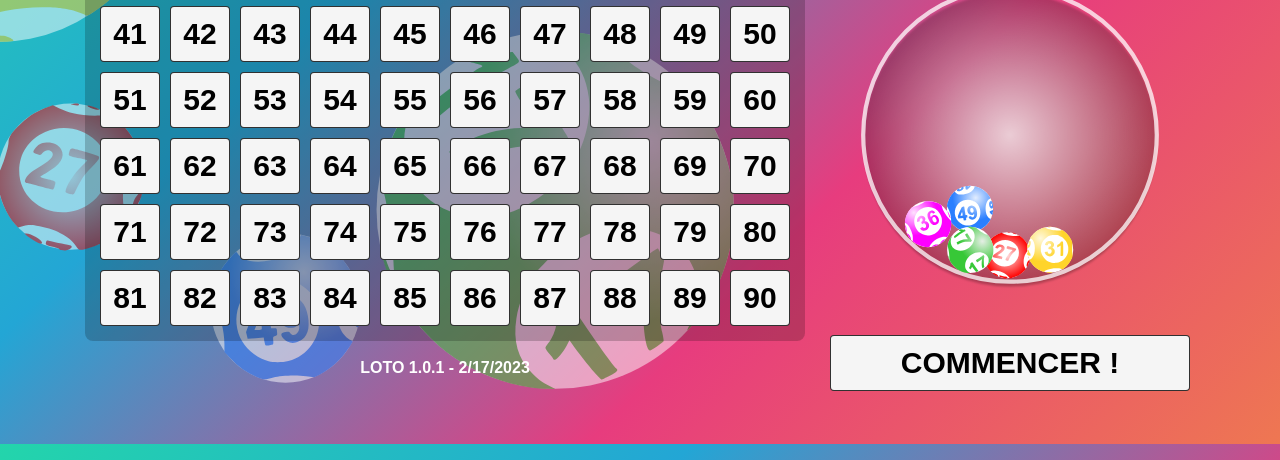
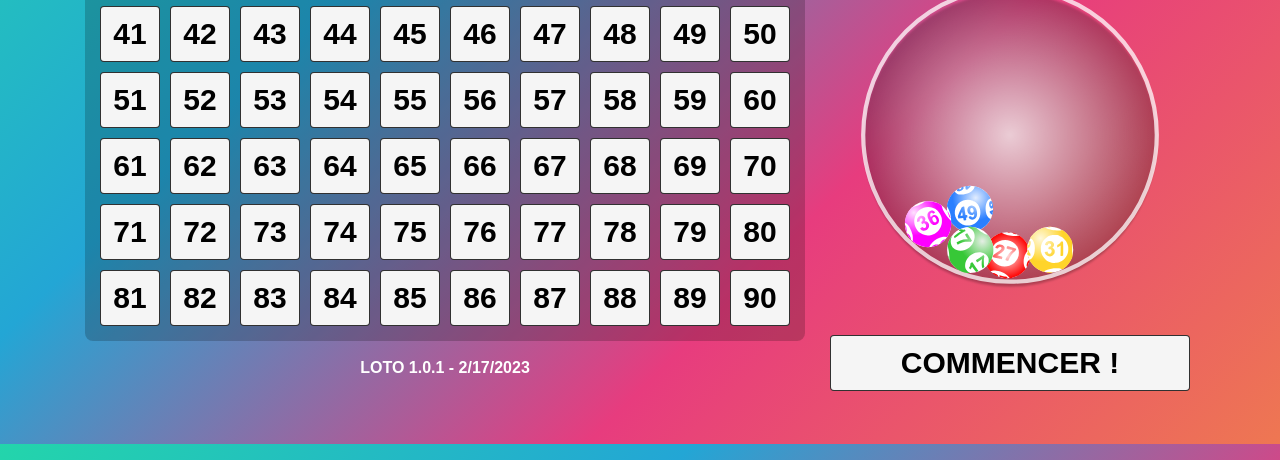
Before and after one commit to balxavier/Loto, a plain HTML site: page index.html in a window 1280 px wide. Shown: the part 356-816 px from the top of the page. Drawn offline with Linux system fonts and the light colour scheme.

Commit message:
Update default.css

```diff
--- a/css/default.css
+++ b/css/default.css
@@ -1,5 +1,5 @@
 body {
-  background-image: url(../images/Fond.svg), linear-gradient(-45deg, #ee7752, #e73c7e, #23a6d5, #23d5ab);
+  background-image: linear-gradient(-45deg, #ee7752, #e73c7e, #23a6d5, #23d5ab);
   background-position: center center;
   background-repeat: no-repeat;
   background-attachment: fixed;
```
